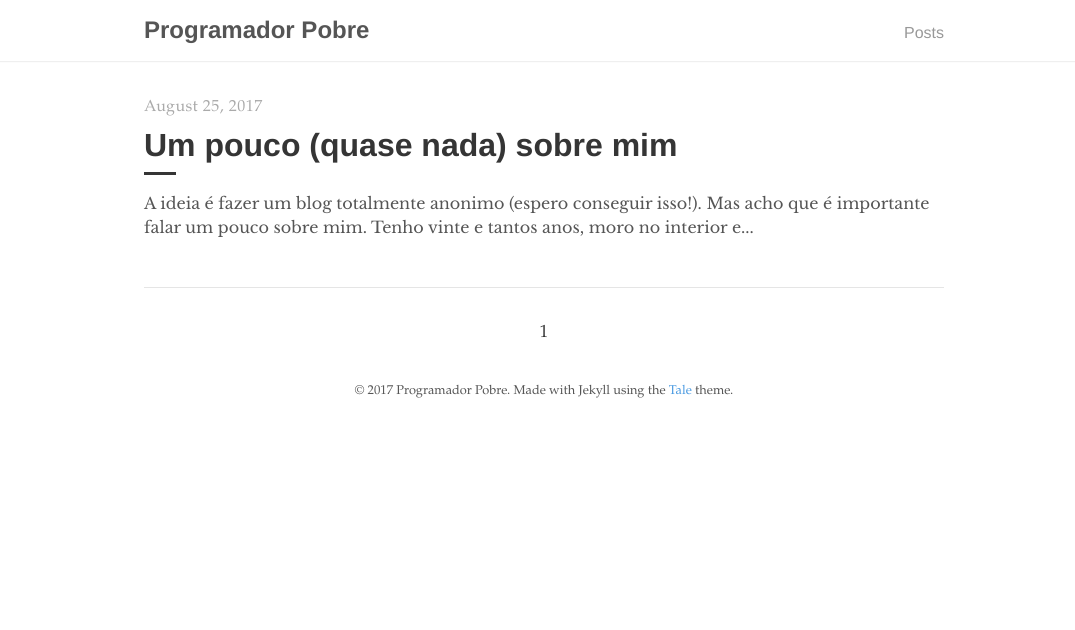
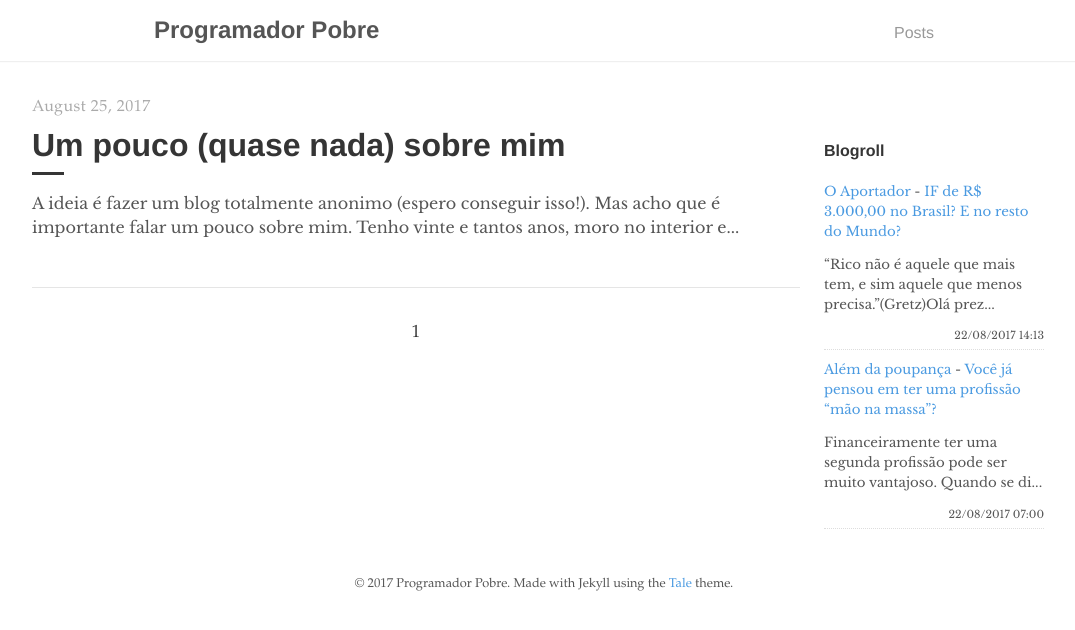
Before and after one commit to programadorpobre/programadorpobre.github.io, a Jekyll site: the page built from index.html, in a window 1280 px wide. Shown: the top 630 px of the page, without its empty margins (96-1171 px from the left). Built offline with Jekyll 4.4.1, drawn with Linux system fonts in a browser that asks for light colours; the list of posts is cut into pages by our own code; comment, search, counter and statistics services are not loaded.

Commit message:
blogroll

```diff
--- /dev/null
+++ b/_includes/feed-entries.html
@@ -0,0 +1,10 @@
+<div class="feed-entry">
+    <a class="feed-entry-site-name" href="http://oaportadorfinanceiro.blogspot.com/">O Aportador</a> - <a class="feed-entry-title" href="http://oaportadorfinanceiro.blogspot.com/2017/08/if-de-r-300000-no-brasil-e-no-resto-do.html">IF de R$ 3.000,00 no Brasil? E no resto do Mundo?</a>
+    <p class="feed-entry-summary">“Rico não é aquele que mais tem, e sim aquele que menos precisa.”(Gretz)Olá prez...</p>
+    <time datetime="2017-08-22T14:13:00.004-03:00">22/08/2017 14:13</time>
+</div>
+<div class="feed-entry">
+    <a class="feed-entry-site-name" href="http://alemdapoupanca.blogspot.com/">Além da poupança</a> - <a class="feed-entry-title" href="http://alemdapoupanca.blogspot.com/2017/08/voce-ja-pensou-em-ter-uma-profissao-mao.html">Você já pensou em ter uma profissão “mão na massa”?</a>
+    <p class="feed-entry-summary">Financeiramente ter uma segunda profissão pode ser muito vantajoso. Quando se di...</p>
+    <time datetime="2017-08-22T07:00:00.001-03:00">22/08/2017 07:00</time>
+</div>
--- a/_includes/foot.html
+++ b/_includes/foot.html
@@ -1,2 +1 @@
-{% include disqus.html %}
 {% include clicky.html %}
--- /dev/null
+++ b/_includes/side.html
@@ -0,0 +1,6 @@
+<div class="side">
+  <h4>Blogroll</h4>
+  <div class="feed-entries">
+    {% include feed-entries.html %}
+  </div>
+</div>
--- a/_layouts/default.html
+++ b/_layouts/default.html
@@ -15,17 +15,18 @@
     </div>
   </nav>
 
+  <div class="wrapper">
     <main>
       {{ content }}
-
-      {% include foot.html %}
     </main>
+    {% include side.html %}
+    {% include foot.html %}
+  </div>
 
     <footer>
       <span>
         &copy; <time datetime="{{ site.time }}">{{ site.time | date: '%Y' }}</time> {{ site.author.name }}. Made with Jekyll using the <a href="https://github.com/chesterhow/tale/">Tale</a> theme.
       </span>
     </footer>
-
   </body>
 </html>
--- a/_layouts/post.html
+++ b/_layouts/post.html
@@ -29,3 +29,5 @@ layout: default
 
   <a href="#" class="top">Top</a>
 </div>
+
+{% include disqus.html %}
--- a/_sass/_layout.scss
+++ b/_sass/_layout.scss
@@ -4,12 +4,45 @@
   width: 80%;
 }
 
+.wrapper {
+  max-width: 1024px;
+  margin: 0 auto;
+}
+
 main,
 footer,
 .nav-container {
   margin: 0 auto;
-  max-width: 800px;
-  width: 80%;
+  max-width: 780px;
+  width: 75%;
+}
+
+main {
+  float: left;
+}
+
+.side {
+  float: left;
+  margin-top: 60px;
+  margin-left: 24px;
+  max-width: 220px;
+  width: 22%;
+
+  .feed-entries {
+    font-size: 10pt;
+
+    .feed-entry {
+      border-bottom: 1px dotted #ddd;
+      margin-bottom: 10px;
+      padding-bottom: 5px;
+
+      time {
+        font-size: 0.8em;
+        display: block;
+        text-align: right;
+      }
+    }
+  }
 }
 
 .nav {
@@ -79,7 +112,20 @@ footer,
   }
 }
 
+@media (max-width: 961px) {
+  main, .side {
+    float: none;
+    width: auto;
+    margin: 10px;
+  }
+
+  .side {
+    max-width: 100%;
+  }
+}
+
 footer {
+  clear: both;
   font-family: $palatino;
   padding: 2rem 0;
   text-align: center;
--- /dev/null
+++ b/feed/feed-entry-tmpl.html
@@ -0,0 +1,5 @@
+<div class="feed-entry">
+    <a class="feed-entry-site-name" href="{feed.link}">{feed.title}</a> - <a class="feed-entry-title" href="{entry.link}">{entry.title}</a>
+    <p class="feed-entry-summary">{summary}</p>
+    <time datetime="{entry.published}">{publish_date}</time>
+</div>
--- /dev/null
+++ b/feed/feedlist.txt
@@ -0,0 +1,2 @@
+https://oaportadorfinanceiro.blogspot.com/feeds/posts/default
+https://alemdapoupanca.blogspot.com/feeds/posts/default
```
Also changed, not shown: feed/feed.py (added, +45 -0 lines), .travis.yml (added), 2 other files.
